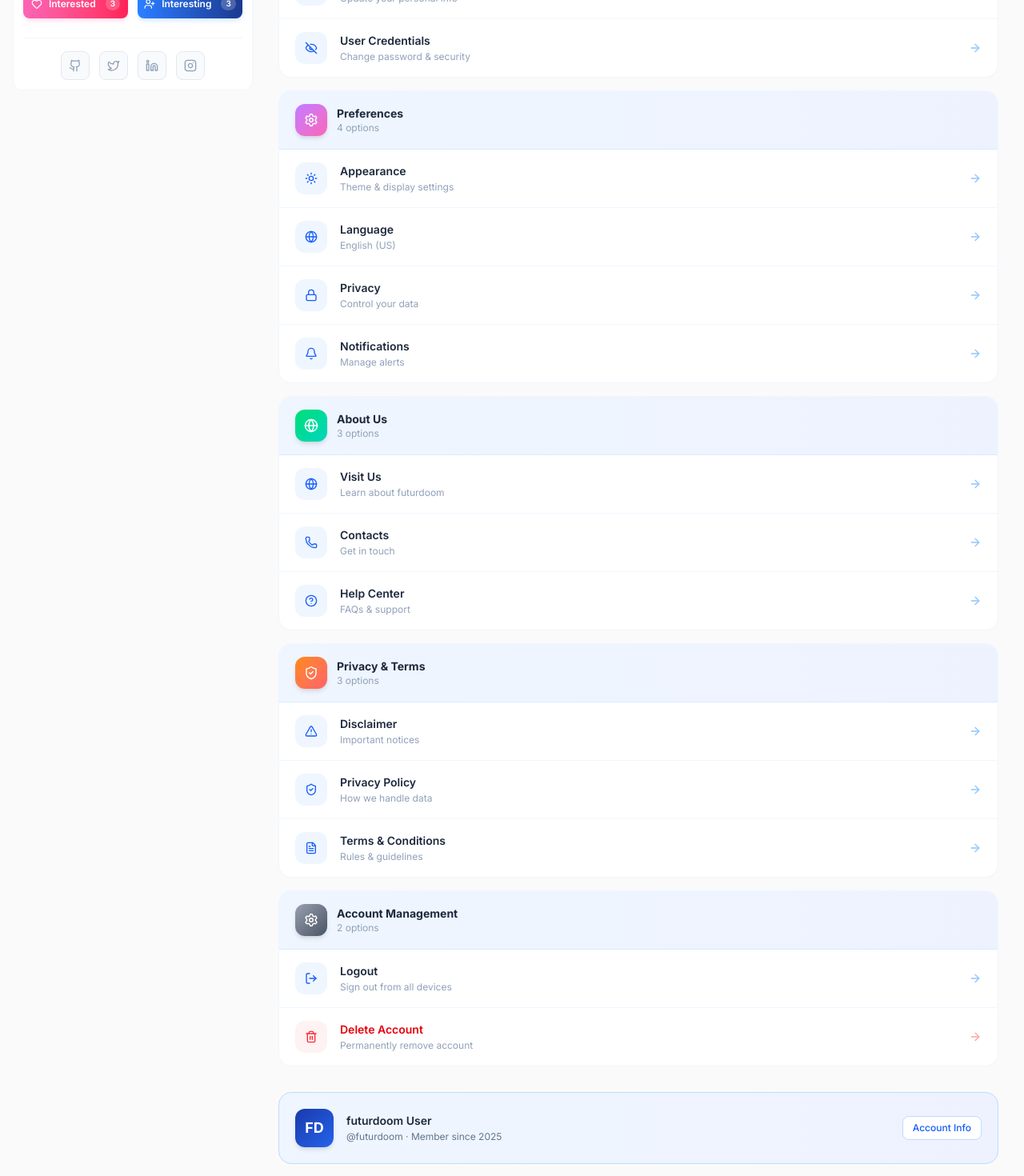
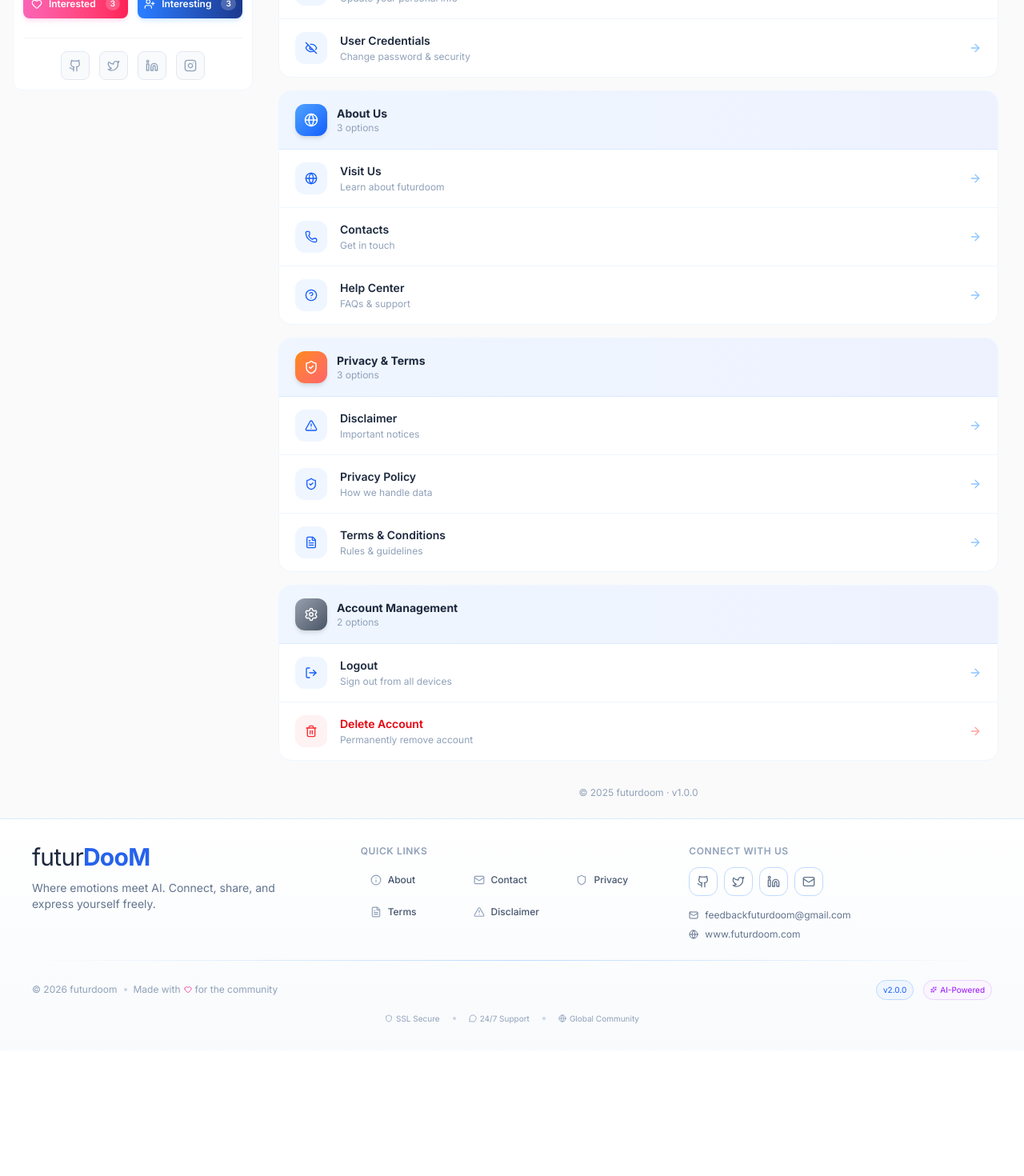
Before and after one commit to Shiv03072002/futurdoom, a React (Vite) app: page /settings in a window 1280 px wide. Shown: the part 380-1850 px from the top of the page at 80% size. After the commit the page ends 1693 px from the top, so only its background shows below. Built offline with nearby package versions, Linux system fonts and the light colour scheme.

Commit message:
settings issue resolved

```diff
--- a/src/pages/Settings.jsx
+++ b/src/pages/Settings.jsx
@@ -11,27 +11,27 @@
   {
     title: "Profile Information",
     icon: User,
-    color: "from-blue-400 to-indigo-400",
+    color: "from-orange-400 to-orange-500",
     items: [
       { label: "Edit Profile", icon: User, description: "Update your personal info", to: "/edit" },
       { label: "User Credentials", icon: EyeOff, description: "Change password & security", to: "/credentials" },
     ],
   },
-  {
-    title: "Preferences",
-    icon: Settings,
-    color: "from-purple-400 to-pink-400",
-    items: [
-      { label: "Appearance", icon: Sun, description: "Theme & display settings", to: "/appearance" },
-      { label: "Language", icon: Globe, description: "English (US)", to: "/language" },
-      { label: "Privacy", icon: Lock, description: "Control your data", to: "/privacy-settings" },
-      { label: "Notifications", icon: Bell, description: "Manage alerts", to: "/notifications" },
-    ],
-  },
+  // {
+  //   title: "Preferences",
+  //   icon: Settings,
+  //   color: "from-purple-400 to-pink-400",
+  //   items: [
+  //     { label: "Appearance", icon: Sun, description: "Theme & display settings", to: "/appearance" },
+  //     { label: "Language", icon: Globe, description: "English (US)", to: "/language" },
+  //     { label: "Privacy", icon: Lock, description: "Control your data", to: "/privacy-settings" },
+  //     { label: "Notifications", icon: Bell, description: "Manage alerts", to: "/notifications" },
+  //   ],
+  // },
   {
     title: "About Us",
     icon: Globe,
-    color: "from-green-400 to-teal-400",
+    color: "from-blue-400 to-blue-600",
     items: [
       { label: "Visit Us", icon: Globe, description: "Learn about futurdoom", to: "/about" },
       { label: "Contacts", icon: Phone, description: "Get in touch", to: "/contact" },
@@ -138,7 +138,7 @@
               </div>
               <div className="flex items-center gap-3">
                 <motion.div
-                  animate={{ rotate: 360 }}
+
                   transition={{ duration: 20, repeat: Infinity, ease: "linear" }}
                   className="w-10 h-10 rounded-xl bg-white/20 backdrop-blur-sm border border-white/30 flex items-center justify-center"
                 >
@@ -239,29 +239,6 @@
           </motion.div>
         ))}
 
-        {/* User Info Card */}
-        <motion.div
-          variants={itemVariants}
-          className="bg-gradient-to-r from-blue-50 to-indigo-50 rounded-2xl p-5 border border-blue-200 mt-4"
-        >
-          <div className="flex items-center gap-4">
-            <div className="w-12 h-12 rounded-xl bg-gradient-to-br from-[#1a3aad] to-[#2563eb] flex items-center justify-center text-white font-bold text-lg shadow-md">
-              FD
-            </div>
-            <div className="flex-1">
-              <p className="text-sm font-semibold text-slate-800">futurdoom User</p>
-              <p className="text-xs text-slate-500 mt-0.5">@futurdoom · Member since 2025</p>
-            </div>
-            <Link to="/profile">
-              <motion.div
-                className="px-3 py-1.5 bg-white rounded-lg border border-blue-200 text-xs font-medium text-blue-600 cursor-pointer hover:bg-blue-50 transition-colors"
-                whileHover={{ scale: 1.02 }}
-              >
-                Account Info
-              </motion.div>
-            </Link>
-          </div>
-        </motion.div>
 
         {/* Footer */}
         <motion.p
```
